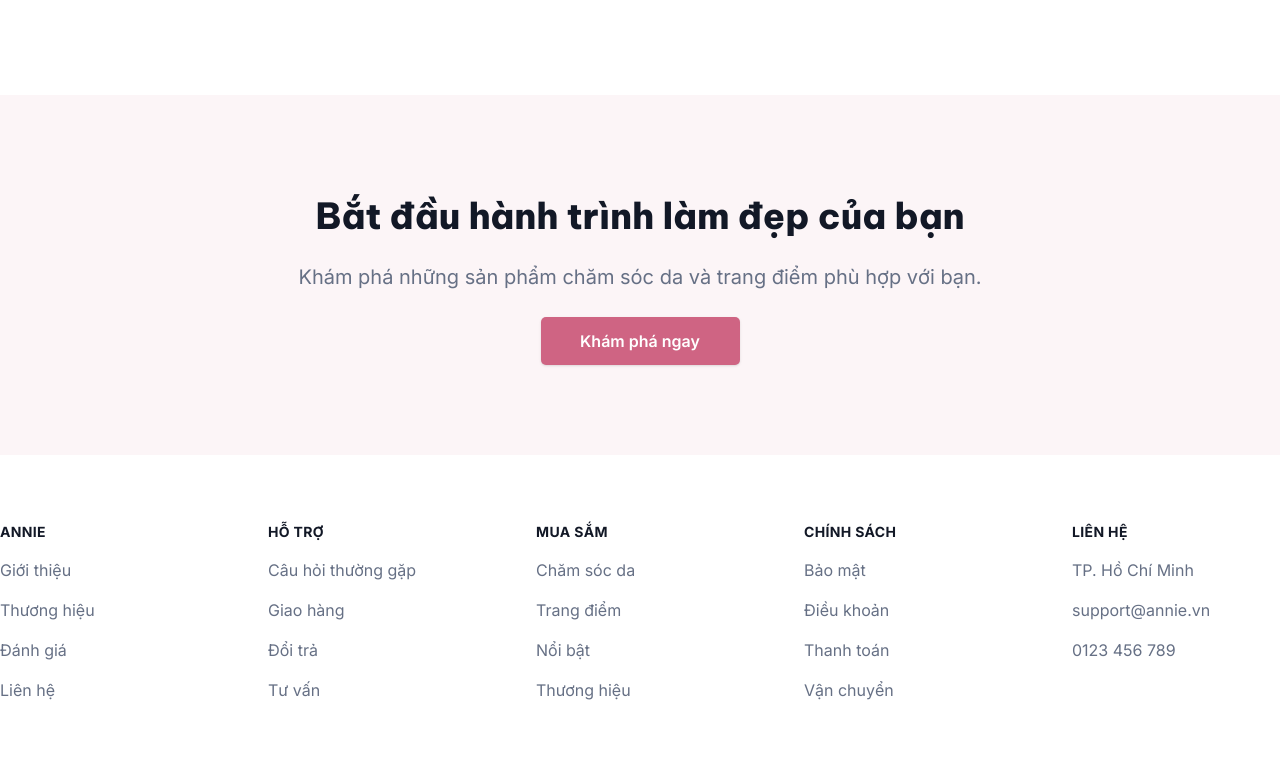
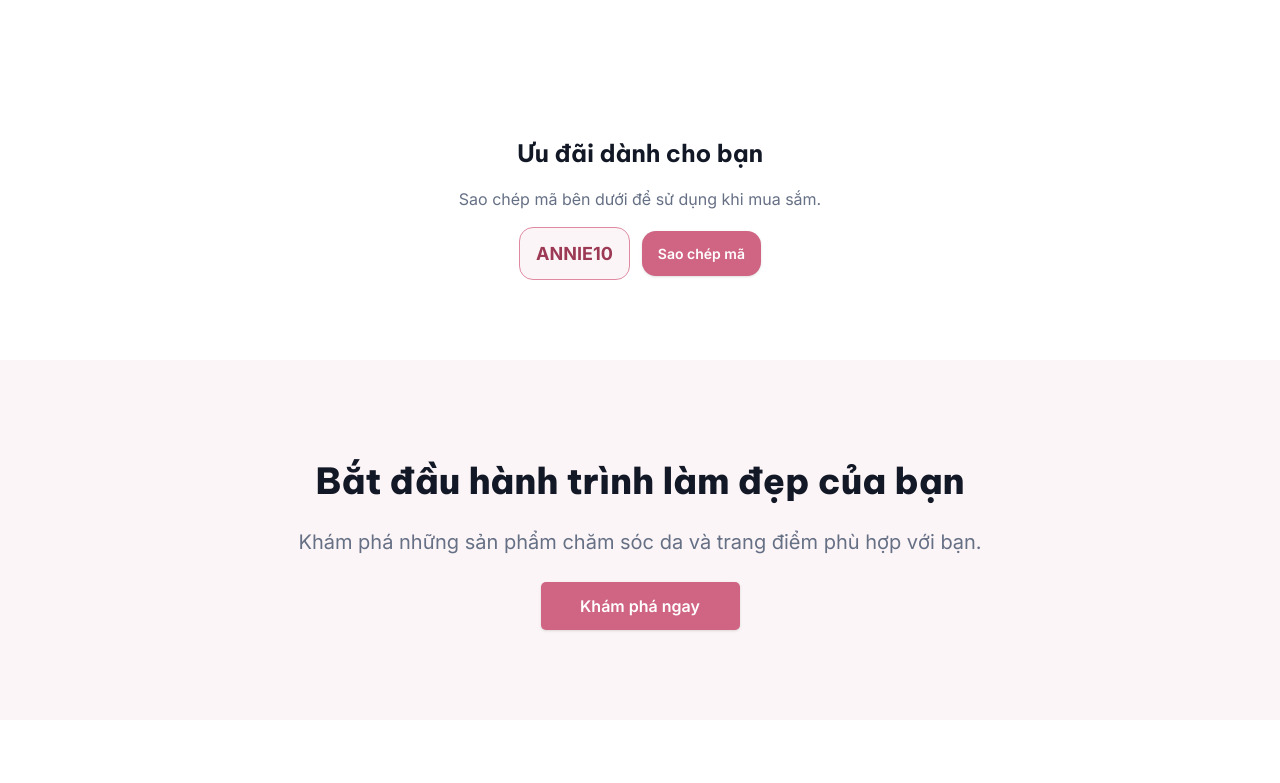
Before and after one commit to VanAnh1609/tkw_2354050003_vananh, a website with bundled scripts: page index.html in a window 1280 px wide. Shown: the part 4462-5245 px from the top of the page. Built offline with nearby package versions, Linux system fonts and the light colour scheme.

Commit message:
Add promotional code copy interaction

```diff
--- a/index.html
+++ b/index.html
@@ -1328,6 +1328,53 @@
         </div>
       </section>
       <!-- =========================
+     PROMO CODE
+========================== -->
+      <section
+        id="promo"
+        class="bg-white py-10 dark:bg-surface-dark"
+        aria-labelledby="promo-title"
+      >
+        <div
+          class="mx-auto flex w-full max-w-[760px] flex-col items-center gap-4 px-5 text-center"
+        >
+          <h2
+            id="promo-title"
+            class="font-display text-[24px] font-bold text-ink dark:text-ink-invert"
+          >
+            Ưu đãi dành cho bạn
+          </h2>
+
+          <p class="text-[16px] text-muted dark:text-muted-invert">
+            Sao chép mã bên dưới để sử dụng khi mua sắm.
+          </p>
+
+          <div class="flex flex-wrap items-center justify-center gap-3">
+            <code
+              id="promo-code"
+              class="rounded-card border border-brand-400 bg-brand-50 px-4 py-3 font-body text-[18px] font-bold text-brand-700 dark:bg-surface-dark-alt"
+            >
+              ANNIE10
+            </code>
+
+            <button
+              id="copy-promo"
+              type="button"
+              class="btn-primary rounded-card px-4 py-3 text-[14px] font-semibold"
+              aria-label="Sao chép mã khuyến mãi ANNIE10"
+            >
+              Sao chép mã
+            </button>
+          </div>
+
+          <p
+            id="copy-status"
+            class="min-h-[24px] text-[14px] text-brand-500"
+            aria-live="polite"
+          ></p>
+        </div>
+      </section>
+      <!-- =========================
            9. CTA
       ========================== -->
       <section
--- a/js/main.js
+++ b/js/main.js
@@ -4,6 +4,7 @@ import { initTheme } from "./theme.js";
 import { initPricing } from "./pricing.js";
 import { initReveal } from "./reveal.js";
 import { initSlider } from "./slider.js";
+import { initPromo } from "./promo.js";
 
 initNav();
 initHeaderOnScroll();
@@ -13,3 +14,4 @@ initTheme();
 initPricing();
 initReveal();
 initSlider();
+initPromo();
--- /dev/null
+++ b/js/promo.js
@@ -0,0 +1,25 @@
+export function initPromo() {
+  const code = document.getElementById("promo-code");
+  const button = document.getElementById("copy-promo");
+  const status = document.getElementById("copy-status");
+
+  if (!code || !button || !status) return;
+
+  button.addEventListener("click", async () => {
+    const value = code.textContent.trim();
+
+    try {
+      await navigator.clipboard.writeText(value);
+
+      button.textContent = "Đã sao chép";
+      status.textContent = `Đã sao chép mã ${value}.`;
+
+      setTimeout(() => {
+        button.textContent = "Sao chép mã";
+        status.textContent = "";
+      }, 2000);
+    } catch {
+      status.textContent = "Không thể sao chép mã. Vui lòng thử lại.";
+    }
+  });
+}
```
Also changed, not shown: README.md, dist/output.css.
